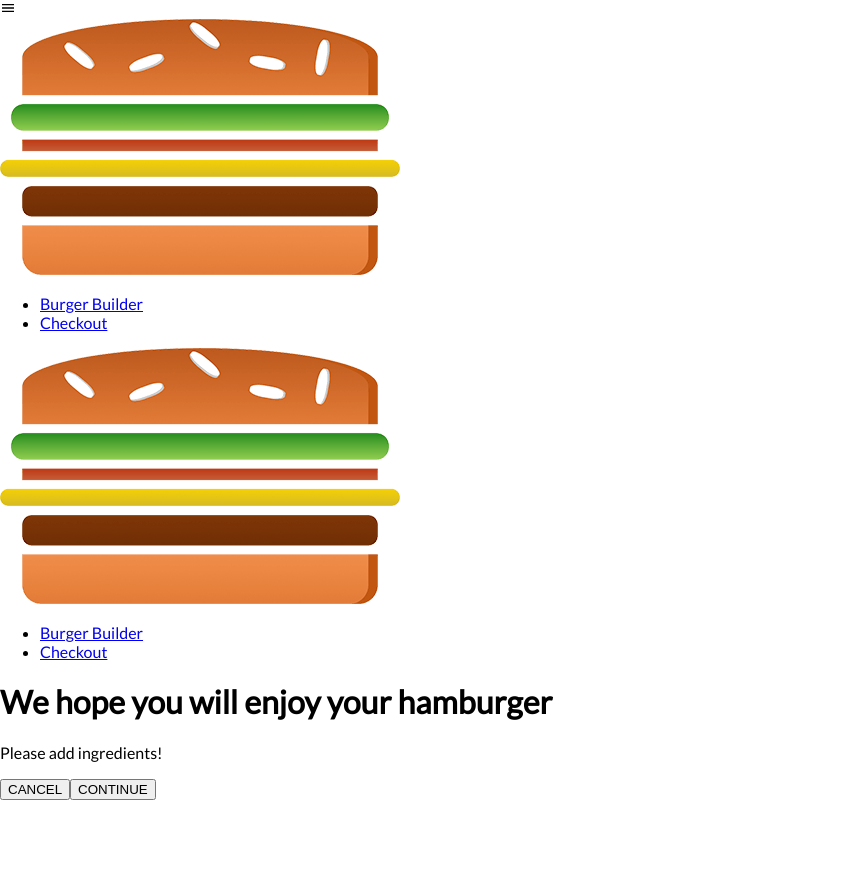
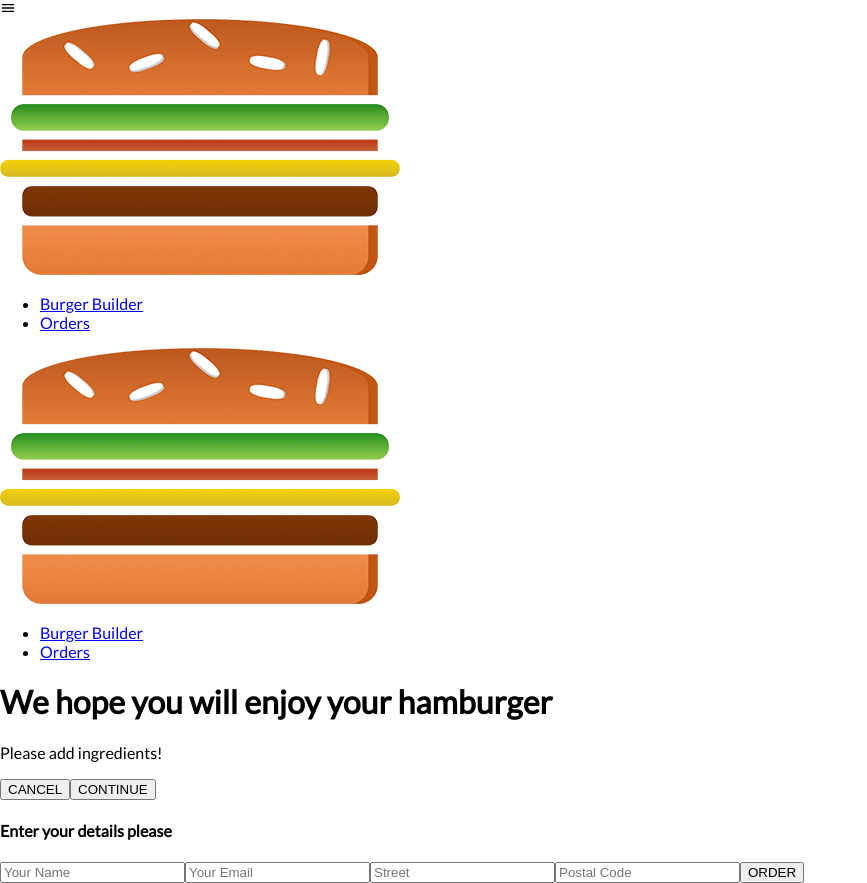
Before and after one commit to omerme13/Burger-Builder, a React app: page /checkout in a window 1280 px wide. Both pictures are taken after a click on the button "CONTINUE". Shown: the whole page, without its empty margins (0-867 px from the left). Before the commit the page ends 800 px from the top, so only its background shows below. Built offline with nearby package versions, Linux system fonts and the light colour scheme.

Commit message:
fetched orders

```diff
--- a/src/components/Navigation/NavItems/NavItem/NavItem.js
+++ b/src/components/Navigation/NavItems/NavItem/NavItem.js
@@ -1,13 +1,15 @@
 import React from 'react';
+import { NavLink } from 'react-router-dom';
 import classes from './NavItem.css';
 
 const navItem = props => (
     <li className={classes.NavItem}>
-        <a
-            href={props.link}
-            className={props.active ? classes.active : null}>
+        <NavLink
+            to={props.link}
+            exact={props.exact}
+            activeClassName={classes.active}>
             {props.children}
-        </a>
+        </NavLink>
     </li>
 );
 
--- a/src/components/Navigation/NavItems/NavItems.js
+++ b/src/components/Navigation/NavItems/NavItems.js
@@ -4,8 +4,8 @@ import classes from './NavItems.css';
 
 const navItems = () => (
     <ul className={classes.NavItems}>
-        <NavItem link="#/" active>Burger Builder</NavItem>
-        <NavItem link="#/">Checkout</NavItem>
+        <NavItem link="/" exact>Burger Builder</NavItem>
+        <NavItem link="/orders">Orders</NavItem>
 
     </ul>
 );
--- /dev/null
+++ b/src/components/Order/Order.css
@@ -0,0 +1,7 @@
+.Order {
+    width: 80%;
+    border: 1px solid lightgray;
+    box-shadow: 0 2px 3px gray;
+    padding: 10px;
+    margin: 10px auto;
+}
--- /dev/null
+++ b/src/components/Order/Order.js
@@ -0,0 +1,11 @@
+import React from 'react';
+import classes from './Order.css';
+
+const order = props => (
+    <div className={classes.Order}>
+        <p>Ingredients: </p>
+        <p>Price: </p>
+    </div>
+);
+
+export default order;
--- a/src/containers/App.js
+++ b/src/containers/App.js
@@ -4,6 +4,7 @@ import classes from './App.css';
 import Layout from './Layout/Layout';
 import BurgerBuilder from './BurgerBuilder/BurgerBuilder';
 import Checkout from './Checkout/Checkout';
+import Orders from './Orders/Orders';
 
 class App extends Component {
     render() {
@@ -13,6 +14,7 @@ class App extends Component {
                 <Layout>
                     <Route path="/" exact component={BurgerBuilder} />
                     <Route path="/checkout" component={Checkout} />
+                    <Route path="/orders" component={Orders} />
                 </Layout>
             </div>
         );
--- a/src/containers/BurgerBuilder/BurgerBuilder.js
+++ b/src/containers/BurgerBuilder/BurgerBuilder.js
@@ -88,28 +88,14 @@ class BurgerBuilder extends Component {
     }
 
     continuePurchaseHandler = () => {
-        // this.setState({isLoading: true});
-        // const {salad, bacon, cheese, meat} = this.state.ingredients;
 
-        // axios({
-        //     method: 'post',
-        //     url: '/orders',
-        //     data: {
-        //         salad: salad,
-        //         bacon: bacon,
-        //         cheese: cheese,
-        //         meat: meat,
-        //         price: this.state.totalPrice
-        //     }
-        // })
-        // .then(res => setTimeout(() => this.setState({isLoading: false, purchasing: false}), 500))
-        // .catch(err => this.setState({ isLoading: false, purchasing: false}));
 
         const queryParams = [];
         for (let i in this.state.ingredients) {
             queryParams.push(encodeURIComponent(i) + '='
             + encodeURIComponent(this.state.ingredients[i]));
         }
+        queryParams.push('price=' + this.state.totalPrice);
 
         const queryString = queryParams.join('&');
 
--- a/src/containers/Checkout/Checkout.js
+++ b/src/containers/Checkout/Checkout.js
@@ -5,22 +5,26 @@ import ContactData from './ContactData/ContactData';
 
 class Checkout extends Component {
     state = {
-        ingredients: {
-            meat: 1,
-            cheese: 1,
-            bacon: 1,
-            salad: 1
-        }
+        ingredients: null,
+        totalPrice: 0
     }
 
-    componentDidMount() {
+    componentWillMount() {
         const query = new URLSearchParams(this.props.location.search);
         const ingredients = {};
+        let price = 0;
 
-        for (let param of query.entries()) {
-            ingredients[param[0]] = +param[1];
+        for (let params of query.entries()) {
+            if (params[0] === 'price') {
+                price = params[1];
+                break; // i used break to prevent: ingredients[params[0]] = ingredients[price]
+            }
+            ingredients[params[0]] = +params[1];
         }
-        this.setState({ingredients: ingredients});
+        this.setState({
+            ingredients: ingredients,
+            totalPrice: price
+        });
     }
 
 
@@ -43,8 +47,15 @@ class Checkout extends Component {
                     checkoutCancel={this.checkoutCancelHandler}
                 />
                 <Route
-                    path={this.props.match.path + 'contact-data'}
-                    component={ContactData}
+                    path={this.props.match.path + '/contact-data'}
+                    render={() => (
+                        <ContactData
+                            ingredients={this.state.ingredients}
+                            price={this.state.totalPrice}
+                            {...this.props} //added props so i can access the history prop on ContactData
+                        />
+                    )}
+                    // i use 'render' instead of 'component' because i want to pass on props
                 />
             </div>
         );
--- a/src/containers/Checkout/ContactData/ContactData.css
+++ b/src/containers/Checkout/ContactData/ContactData.css
@@ -1,6 +1,17 @@
 .ContactData {
-    margin: 20px auto;
+    /* display: flex; */
     width: 80%;
     max-width: 500px;
-    text-align: center;
+    margin: 20px auto;
 }
+
+.ContactData form {
+    display: flex;
+    flex-direction: column;
+    padding: 10px;
+}
+
+.ContactData input {
+    padding: 8px;
+    margin: 5px;
+}
--- a/src/containers/Checkout/ContactData/ContactData.js
+++ b/src/containers/Checkout/ContactData/ContactData.js
@@ -1,6 +1,8 @@
 import React, { Component } from 'react';
 import Button from '../../../components/UI/Button/Button';
+import Spinner from '../../../components/UI/Spinner/Spinner';
 import classes from './ContactData.css';
+import axios from '../../../axios-orders';
 
 class ContactData extends Component {
     state = {
@@ -9,20 +11,52 @@ class ContactData extends Component {
         adress: {
             street: '',
             postalCode: ''
-        }
+        },
+        isLoading: false
+    }
+
+    placeOrderHandler = (e) => {
+        this.setState({isLoading: true});
+        const {salad, bacon, cheese, meat} = this.props.ingredients;
+
+        axios({
+            method: 'post',
+            url: '/orders',
+            data: {
+                salad: salad,
+                bacon: bacon,
+                cheese: cheese,
+                meat: meat,
+                price: this.props.price
+            }
+        })
+        .then(res => {
+            setTimeout(() => this.setState({isLoading: false}), 500);
+            this.props.history.push('/');
+        })
+
+
+        .catch(err => this.setState({isLoading: false}));
+        e.preventDefault();
     }
 
     render() {
+        let form = <form>
+            <input type="text" name="name" placeholder="Your Name" />
+            <input type="email" name="email" placeholder="Your Email" />
+            <input type="text" name="street" placeholder="Street" />
+            <input type="text" name="postal" placeholder="Postal Code" />
+            <Button type="Success" clicked={this.placeOrderHandler}>ORDER</Button>
+        </form>
+
+        if (this.state.isLoading) {
+            form = <Spinner />
+        }
+
         return (
             <div className={classes.ContactData}>
                 <h4>Enter your details please</h4>
-                <form>
-                    <input type="text" name="name" placeholder="Your Name" />
-                    <input type="email" name="email" placeholder="Your Email" />
-                    <input type="text" name="street" placeholder="Street" />
-                    <input type="text" name="postal" placeholder="Postal Code" />
-                    <Button type="success">ORDER</Button>
-                </form>
+                {form}
             </div>
         );
     }
--- /dev/null
+++ b/src/containers/Orders/Orders.js
@@ -0,0 +1,42 @@
+import React, { Component } from 'react';
+import Order from '../../components/Order/Order';
+import axios from '../../axios-orders';
+import withError from '../../HOC/withErrorHandler/withErrorHandler';
+
+class Orders extends Component {
+    state = {
+        orders: [],
+        isLoading: true
+    }
+
+    componentDidMount() {
+        axios.get('/orders')
+            .then(res => {
+                // this.setState({isLoading: false})
+                const fetchedOrders = [];
+                for (let key in res.data) {
+                    fetchedOrders.push({
+                        ...res.data[key],
+                        id: key
+                    });
+                }
+                console.log(fetchedOrders)
+            })
+            .catch(err => {
+                this.setState({isLoading: false, orders: this.fetchedOrders})
+            })
+    }
+
+    render() {
+
+        return (
+            <div>
+                <Order />
+                <Order />
+            </div>
+        );
+    }
+
+}
+
+export default withError(Orders, axios);
--- a/src/index.css
+++ b/src/index.css
@@ -5,6 +5,10 @@ body {
   box-sizing: border-box;
 }
 
+*:focus {
+  outline: none;
+}
+
 code {
   font-family: source-code-pro, Menlo, Monaco, Consolas, "Courier New",
     monospace;
```
Also changed, not shown: 1 other file (tests, documents, lock files or other folders).
